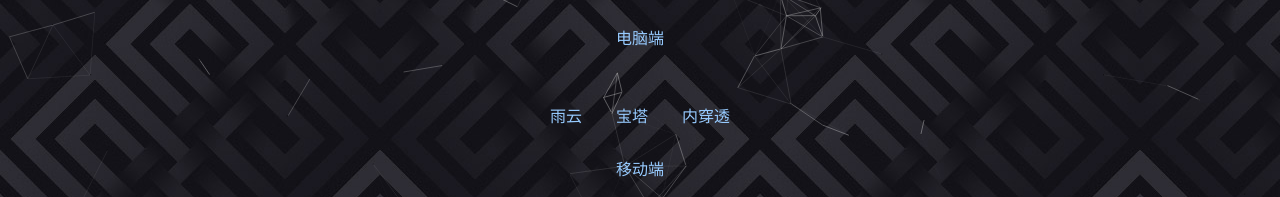
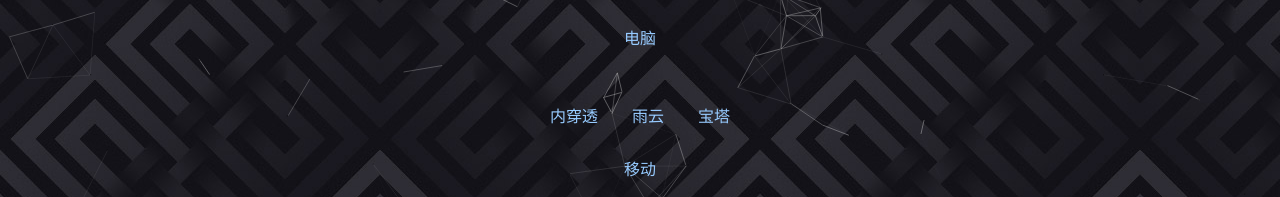
Before and after one commit to inettech2000/oweb.github.io, a plain HTML site: page web.html in a window 1280 px wide. Shown: the part 241-438 px from the top of the page. Drawn offline with Linux system fonts and the light colour scheme.

Commit message:
Add files via upload

```diff
--- a/web.html
+++ b/web.html
@@ -32,13 +32,13 @@ var _hmt = _hmt || [];
 <td><a style="color:#97CBFF;text-decoration:none;"><svg class="icon" aria-hidden="true" font-size="68"><use xlink:href="#icon-inet"></use></svg></a></td>
 </tr></table>
 <table border="0" align=center cellpadding="16">
-<tr><a style="color:#97CBFF;"><svg class="icon" aria-hidden="true"><use xlink:href="#icon-hengxianleft"></use></svg>电脑端<svg class="icon" aria-hidden="true"><use xlink:href="#icon-hengxianright"></use></svg></a></tr>
-<tr><td><a style="color:#97CBFF;text-decoration:none;" href="https://www.rainyun.cc/?ref=MTM0OTU=" target="_blank"><svg class="icon" aria-hidden="true"><use xlink:href="#icon-rainyun"></use></svg><br>雨云</a></td>
+<tr><a style="color:#97CBFF;"><svg class="icon" aria-hidden="true"><use xlink:href="#icon-hengxianleft"></use></svg>电脑<svg class="icon" aria-hidden="true"><use xlink:href="#icon-hengxianright"></use></svg></a></tr>
+<tr><td><a style="color:#97CBFF;text-decoration:none;" href="https://i.cpolar.com/m/5Xxq" target="_blank"><svg class="icon" aria-hidden="true"><use xlink:href="#icon-nwct"></use></svg><br>内穿透</a></td>
+<td><a style="color:#97CBFF;text-decoration:none;" href="https://www.rainyun.cc/?ref=MTM0OTU=" target="_blank"><svg class="icon" aria-hidden="true"><use xlink:href="#icon-rainyun"></use></svg><br>雨云</a></td>
 <td><a style="color:#97CBFF;text-decoration:none;" href="https://www.bt.cn/?invite_code=MV9sY2Z1cGI=" target="_blank"><svg class="icon" aria-hidden="true"><use xlink:href="#icon-baota"></use></svg><br>宝塔</a></td>
-<td><a style="color:#97CBFF;text-decoration:none;" href="https://i.cpolar.com/m/5Xxq" target="_blank"><svg class="icon" aria-hidden="true"><use xlink:href="#icon-nwct"></use></svg><br>内穿透</a></td>
 </tr></table>
 <table border="0" align=center cellpadding="16">
-<tr><a style="color:#97CBFF;"><svg class="icon" aria-hidden="true"><use xlink:href="#icon-hengxianleft"></use></svg>移动端<svg class="icon" aria-hidden="true"><use xlink:href="#icon-hengxianright"></use></svg></a></tr>
+<tr><a style="color:#97CBFF;"><svg class="icon" aria-hidden="true"><use xlink:href="#icon-hengxianleft"></use></svg>移动<svg class="icon" aria-hidden="true"><use xlink:href="#icon-hengxianright"></use></svg></a></tr>
 <tr><td><a style="color:#97CBFF;text-decoration:none;" href="https://www.appbsl.cn/mark/0594be0c3f6" target="_blank"><svg class="icon" aria-hidden="true"><use xlink:href="#icon-chameleon"></use></svg><br>变色龙</a></td>
 </tr></table>
 	<p style="color:#46A3FF;">Power by © <a style="color:#46A3FF;text-decoration:none;" href="./" target="_blank">艾网</a> 版权所有</p>
```
